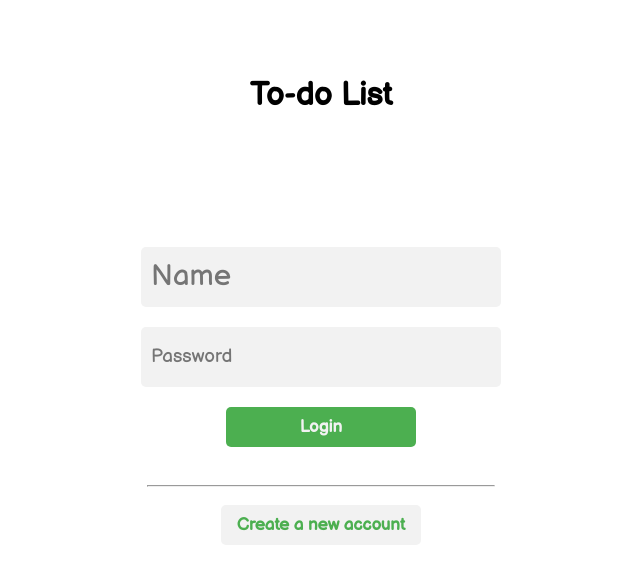
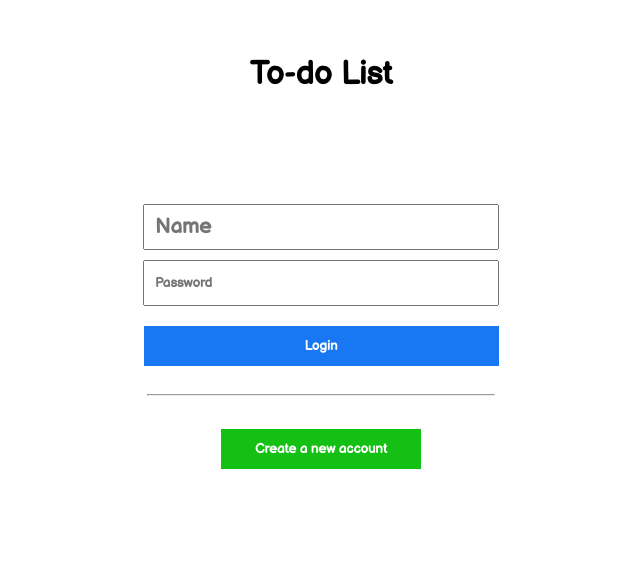
Before and after one commit to June-24/contribute-to-Todolist, a React (Create React App) app in the folder todolist/: page / in a window 1280 px wide. Shown: the top 584 px of the page, without its empty margins (319-959 px from the left). Built offline with nearby package versions, Linux system fonts and the light colour scheme.

Commit message:
roll back

```diff
--- a/todolist/src/components/login.css
+++ /dev/null
@@ -1,58 +0,0 @@
-.container {
-    display: flex;
-    flex-direction: column;
-    align-items: center;
-}
-
-.phone, .pass, .roll, .name {
-    margin: 10px;
-    padding: 10px;
-    border-radius: 5px;
-    border: none;
-    font-size: 19px;
-    font-weight:normal;
-    background-color: #f2f2f2;
-}
-
-.phone:hover, .pass:hover, .roll:hover, .name:hover {
-    border: 2px solid #4CAF50;
-    box-shadow: 5px 5px 5px rgba(0, 0, 0, 0.3);
-}
-
-.submit {
-    width: 50%;
-    margin: 10px;
-    padding: 10px;
-    border-radius: 5px;
-    border: none;
-    background-color:#4CAF50 ;
-    color: #f2f2f2;
-    font-weight: bold;
-    font-size: 17px;
-    cursor: pointer;
-}
-
-.submit:hover,.but:hover {
-    background-color: rgb(14, 92, 28);
-    color: white;
-    box-shadow:0 12px 16px 0 rgba(0,0,0,0.24), 0 17px 50px 0 rgba(0,0,0,0.19);
-
-
-}
-
-.but {
-    margin: 10px;
-    padding: 10px;
-    border-radius: 5px;
-    border: none;
-    background-color: #f2f2f2;
-    color: #4CAF50;
-    font-size: 17px;
-    font-weight: bold;
-    cursor: pointer;
-}
-
-.but:hover {
-    background-color: #4CAF50;
-    color: white;
-}
--- a/todolist/src/components/login.js
+++ b/todolist/src/components/login.js
@@ -2,7 +2,6 @@
 import React from 'react'
 import { useState, useContext } from 'react'
 import { useNavigate, Link } from 'react-router-dom'
-import './login.css';
 
 import CredContext from '../context/Credentials/credContext'
 
--- a/todolist/src/components/signup.js
+++ b/todolist/src/components/signup.js
@@ -1,7 +1,6 @@
 import React from 'react'
 import {useState} from 'react'
 import { useNavigate, Link } from 'react-router-dom'
-import './login.css';
 
 const Signup = () => {
 
```
Also changed, not shown: 2 other files (tests, documents, lock files or other folders).
